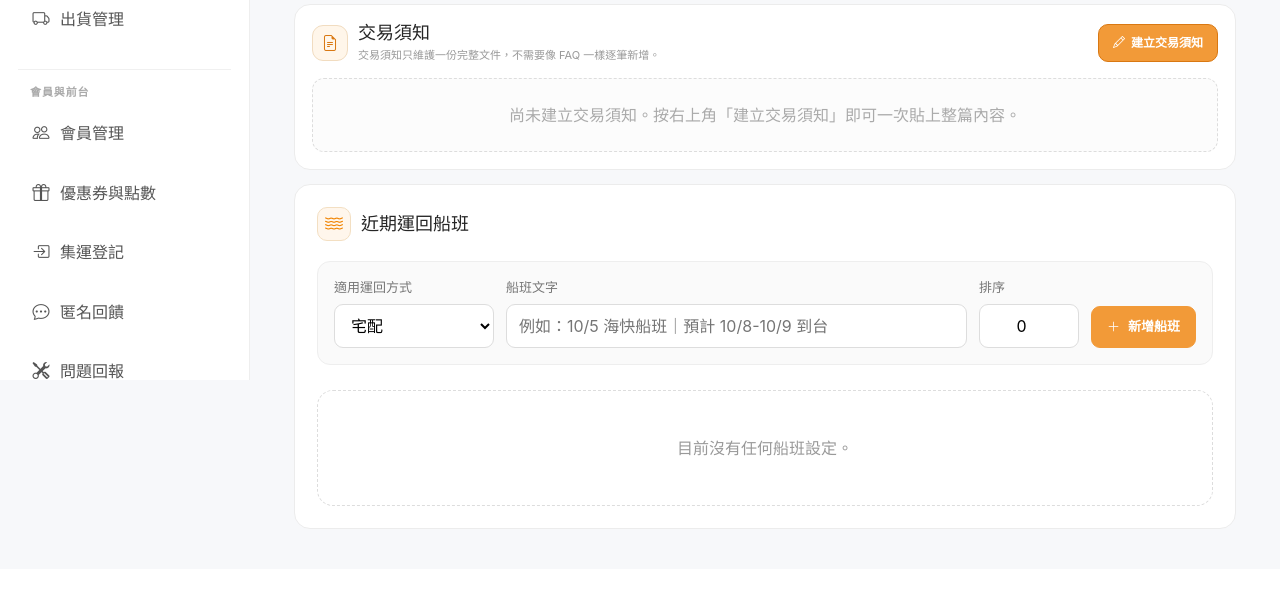
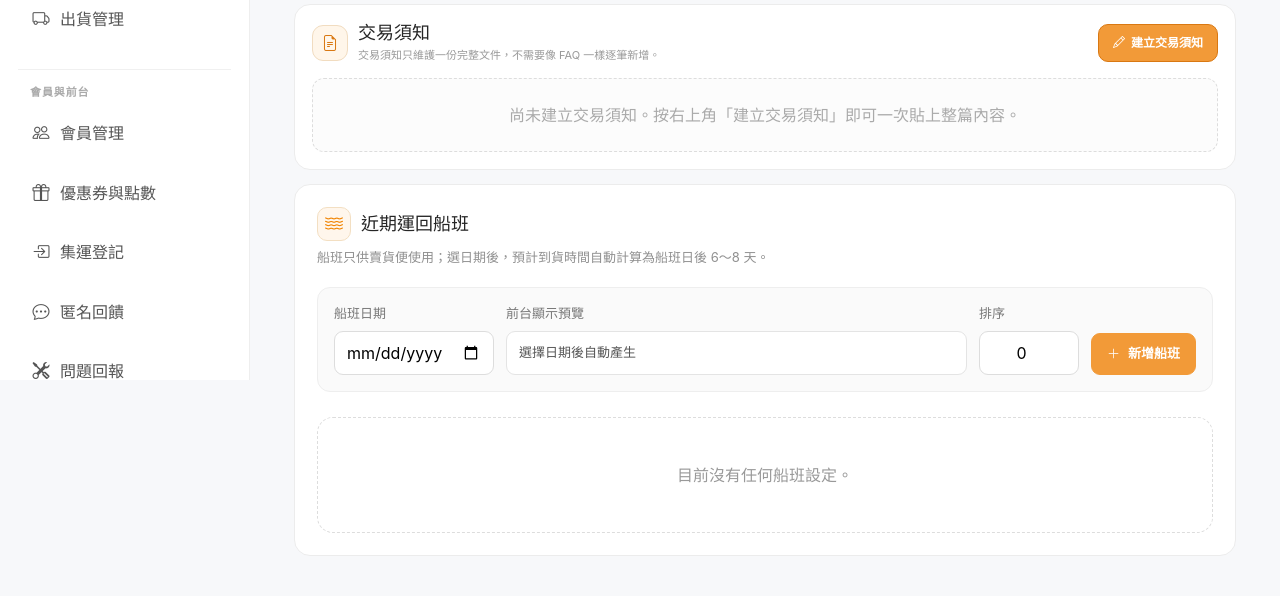
Before and after one commit to lin6165288/orange-admin, a FastAPI app: template templates/frontend_settings.html in a window 1280 px wide. Shown: the part 420-1016 px from the top of the page. Before the commit the page ends 949 px from the top, so only its background shows below. Run offline with FastAPI, Linux system fonts and the light colour scheme; the template is opened without the code that fills it, so the values that code supplies are empty.

Commit message:
Add files via upload

```diff
--- a/templates/frontend_settings.html
+++ b/templates/frontend_settings.html
@@ -619,27 +619,30 @@
   <div class="frontend-section-head">
     <div>
       <h2><span class="section-title-icon"><i class="bi bi-water"></i></span>近期運回船班</h2>
+      <p>船班只供賣貨便使用；選日期後，預計到貨時間自動計算為船班日後 6～8 天。</p>
     </div>
   </div>
 
   <form method="post" action="/frontend-settings/batches/add" class="frontend-batch-add">
     <div class="frontend-field">
-      <label>適用運回方式</label>
-      <select name="delivery_type">
-        <option value="home_delivery">宅配</option>
-        <option value="shop_delivery">賣貨便</option>
-      </select>
+      <label>船班日期</label>
+      <input type="date" name="ship_date" class="shipping-date-input" required>
     </div>
+
     <div class="frontend-field frontend-batch-text-field">
-      <label>船班文字</label>
-      <input type="text" name="batch_text" maxlength="255" placeholder="例如：10/5 海快船班｜預計 10/8-10/9 到台" required>
+      <label>前台顯示預覽</label>
+      <div class="shipping-batch-preview" data-preview>選擇日期後自動產生</div>
     </div>
+
     <div class="frontend-field frontend-sort-field">
       <label>排序</label>
       <input type="number" name="sort_order" min="0" max="9999" value="0" step="1">
     </div>
+
     <div class="frontend-add-action">
-      <button type="submit" class="frontend-primary"><i class="bi bi-plus-lg"></i><span>新增船班</span></button>
+      <button type="submit" class="frontend-primary">
+        <i class="bi bi-plus-lg"></i><span>新增船班</span>
+      </button>
     </div>
   </form>
 
@@ -649,7 +652,7 @@
     <article class="frontend-batch-item {% if not batch.is_active_bool %}inactive{% endif %}">
       <div class="frontend-batch-meta">
         <span class="frontend-batch-id">#{{ batch.batch_id }}</span>
-        <span class="frontend-batch-type">{{ batch.delivery_label }}</span>
+        <span class="frontend-batch-type">賣貨便</span>
         {% if batch.is_active_bool %}
           <span class="frontend-status active">顯示中</span>
         {% else %}
@@ -660,29 +663,45 @@
 
       <form method="post" action="/frontend-settings/batches/{{ batch.batch_id }}/save" class="frontend-batch-edit">
         <div class="frontend-field">
-          <label>運回方式</label>
-          <select name="delivery_type">
-            <option value="home_delivery" {% if batch.delivery_type == 'home_delivery' %}selected{% endif %}>宅配</option>
-            <option value="shop_delivery" {% if batch.delivery_type == 'shop_delivery' %}selected{% endif %}>賣貨便</option>
-          </select>
+          <label>船班日期</label>
+          <input
+            type="date"
+            name="ship_date"
+            class="shipping-date-input"
+            value="{{ batch.ship_date_input }}"
+            required
+          >
+          {% if not batch.ship_date_input %}
+          <small class="shipping-legacy-note">舊資料尚未設定日期，請重新選擇一次。</small>
+          {% endif %}
         </div>
+
         <div class="frontend-field frontend-batch-text-field">
-          <label>船班內容</label>
-          <input type="text" name="batch_text" maxlength="255" value="{{ batch.batch_text }}" required>
+          <label>前台顯示</label>
+          <div class="shipping-batch-preview" data-preview>{{ batch.batch_text }}</div>
         </div>
+
         <div class="frontend-field frontend-sort-field">
           <label>排序</label>
           <input type="number" name="sort_order" min="0" max="9999" value="{{ batch.sort_order }}" step="1">
         </div>
+
         <label class="frontend-active-check">
           <input type="checkbox" name="is_active" value="1" {% if batch.is_active_bool %}checked{% endif %}>
           <span>前台顯示</span>
         </label>
-        <button type="submit" class="frontend-save-btn"><i class="bi bi-floppy"></i><span>儲存</span></button>
+
+        <button type="submit" class="frontend-save-btn">
+          <i class="bi bi-floppy"></i><span>儲存</span>
+        </button>
       </form>
 
-      <form method="post" action="/frontend-settings/batches/{{ batch.batch_id }}/delete" class="frontend-delete-form" onsubmit="return confirm('確定要刪除船班 #{{ batch.batch_id }} 嗎？刪除後無法復原。')">
-        <button type="submit" class="frontend-delete-btn"><i class="bi bi-trash3"></i><span>刪除此船班</span></button>
+      <form method="post" action="/frontend-settings/batches/{{ batch.batch_id }}/delete"
+            class="frontend-delete-form"
+            onsubmit="return confirm('確定要刪除船班 #{{ batch.batch_id }} 嗎？刪除後無法復原。')">
+        <button type="submit" class="frontend-delete-btn">
+          <i class="bi bi-trash3"></i><span>刪除此船班</span>
+        </button>
       </form>
     </article>
     {% endfor %}
@@ -692,5 +711,58 @@
   {% endif %}
 </section>
 
+<style>
+.shipping-batch-preview{
+  min-height:44px;border:1px solid #e4e4e4;border-radius:9px;
+  background:#fff;padding:0 12px;display:flex;align-items:center;
+  color:#555;font-size:13px;line-height:1.5
+}
+.shipping-legacy-note{
+  color:#b4782c;font-size:10px;line-height:1.4
+}
+.shipping-date-input{cursor:pointer}
+</style>
+
+<script>
+(function(){
+  function md(date){
+    return `${date.getMonth()+1}/${date.getDate()}`;
+  }
+
+  function parseDate(value){
+    if (!value) return null;
+    const parts = value.split("-").map(Number);
+    if (parts.length !== 3 || parts.some(Number.isNaN)) return null;
+    return new Date(parts[0], parts[1]-1, parts[2]);
+  }
+
+  function previewText(value){
+    const ship = parseDate(value);
+    if (!ship) return "選擇日期後自動產生";
+
+    const start = new Date(ship);
+    const end = new Date(ship);
+    start.setDate(start.getDate() + 6);
+    end.setDate(end.getDate() + 8);
+
+    return `${md(ship)} 海快船班｜預計 ${md(start)}～${md(end)} 到超商`;
+  }
+
+  document.querySelectorAll(".shipping-date-input").forEach(input => {
+    const form = input.closest("form");
+    const preview = form?.querySelector("[data-preview]");
+
+    const update = () => {
+      if (preview) preview.textContent = previewText(input.value);
+    };
+
+    input.addEventListener("input", update);
+    input.addEventListener("change", update);
+
+    if (input.value) update();
+  });
+})();
+</script>
+
 </div>
 {% endblock %}
```
